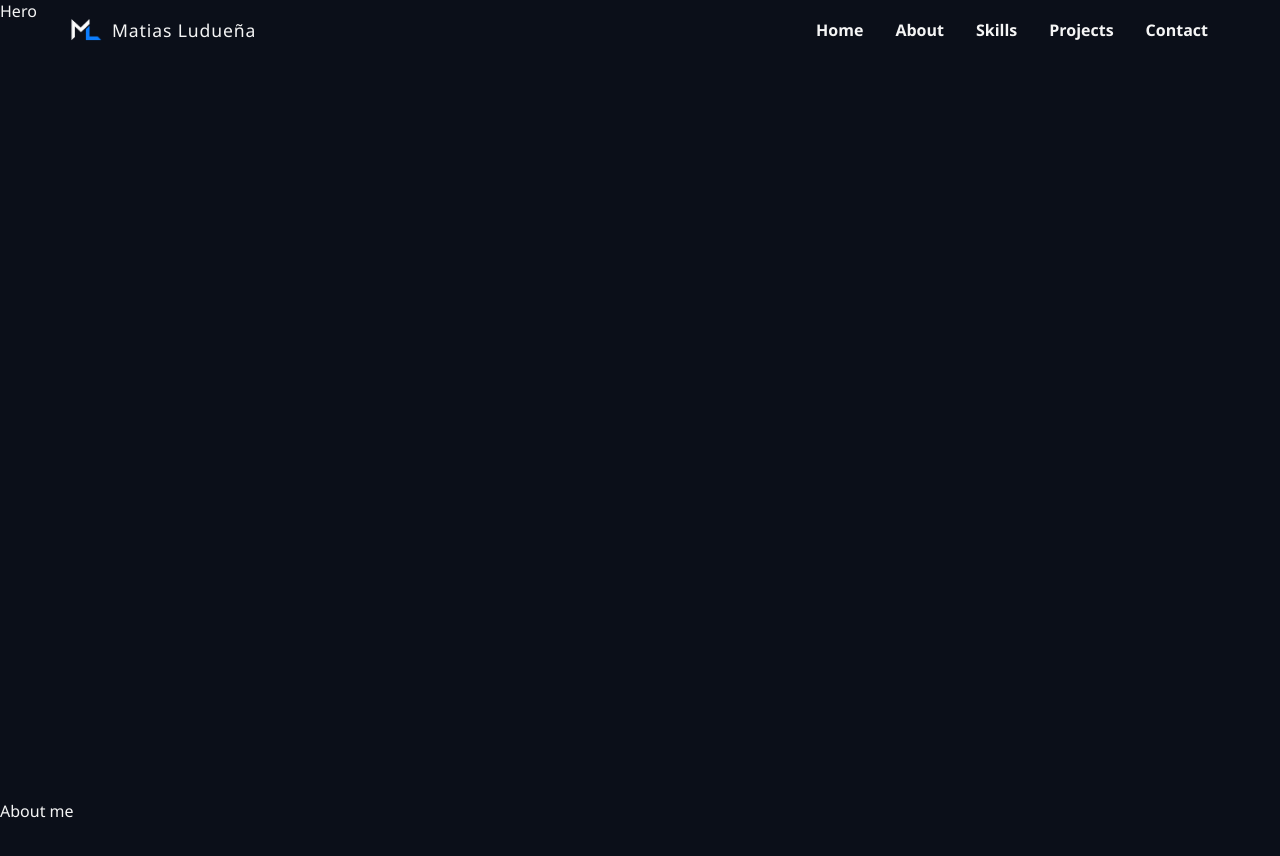
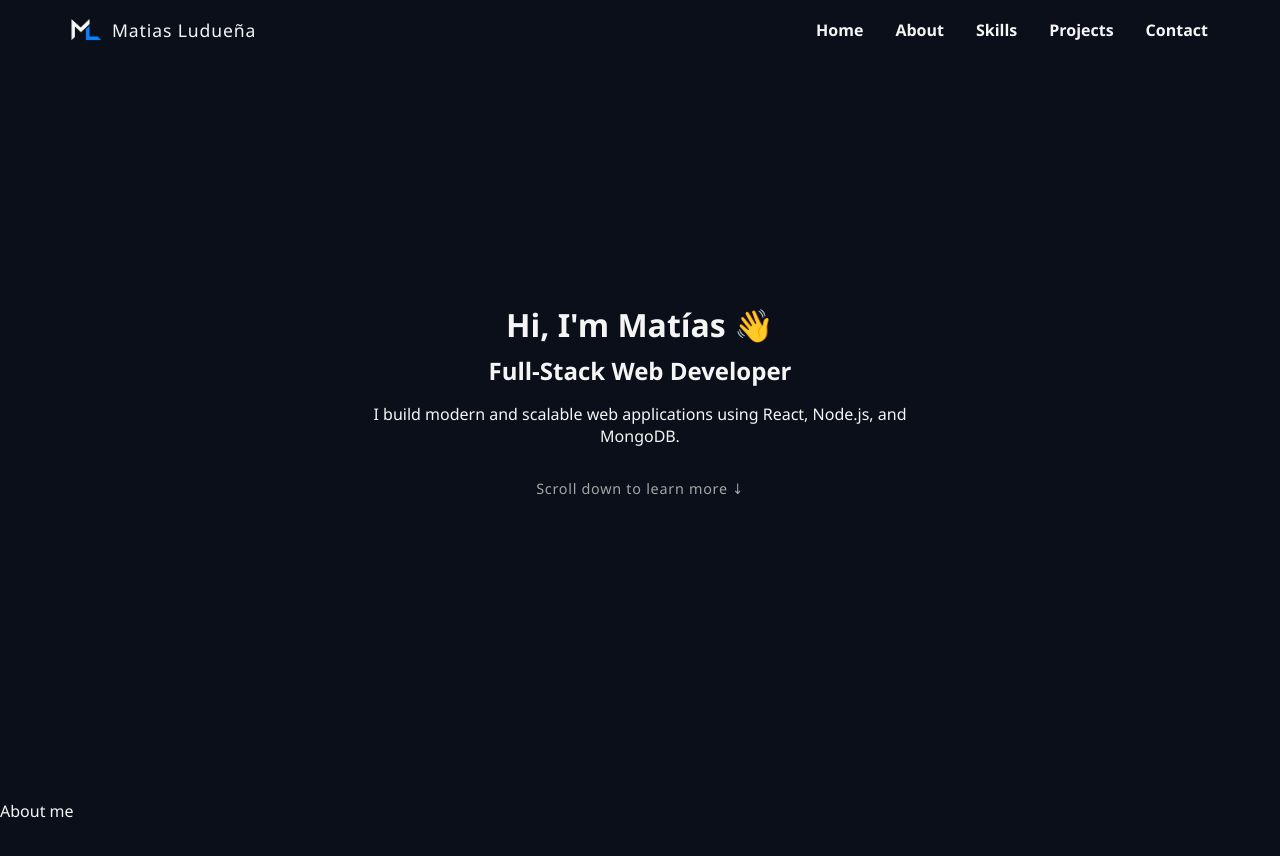
Before and after one commit to MatiasLuduena/myPortfolio, a React (Vite) app: page / in a window 1280 px wide. Shown: the top 856 px of the page. Built offline with nearby package versions, Linux system fonts and the light colour scheme.

Commit message:
hero 1.0v

```diff
--- a/src/main/Hero/Hero.tsx
+++ b/src/main/Hero/Hero.tsx
@@ -1,7 +1,17 @@
 import "./hero.css";
 
 const Hero = () => {
-  return <div className="hero">Hero</div>;
+  return (
+    <div className="hero">
+      <h1 className="hero-title">Hi, I'm Matías 👋</h1>
+      <h2 className="hero-subtitle">Full-Stack Web Developer</h2>
+      <p className="hero-description">
+        I build modern and scalable web applications using React, Node.js, and
+        MongoDB.
+      </p>
+      <span className="hero-continue">Scroll down to learn more ↓</span>
+    </div>
+  );
 };
 
 export default Hero;
--- a/src/main/Hero/hero.css
+++ b/src/main/Hero/hero.css
@@ -1,3 +1,29 @@
 .hero {
   height: 100vh;
+  display: flex;
+  justify-content: center;
+  align-items: center;
+  flex-direction: column;
+  text-align: center;
+  padding: 0% 2em;
 }
+
+.hero-title {
+  margin-bottom: 0.5rem;
+}
+
+.hero-subtitle {
+  margin-bottom: 1rem;
+}
+
+.hero-description {
+  margin-bottom: 2rem;
+  max-width: 600px;
+}
+
+.hero-continue {
+  font-size: 0.9rem;
+  color: #a5a5a5;
+  letter-spacing: 0.05em;
+  font-weight: 100;
+}
```
